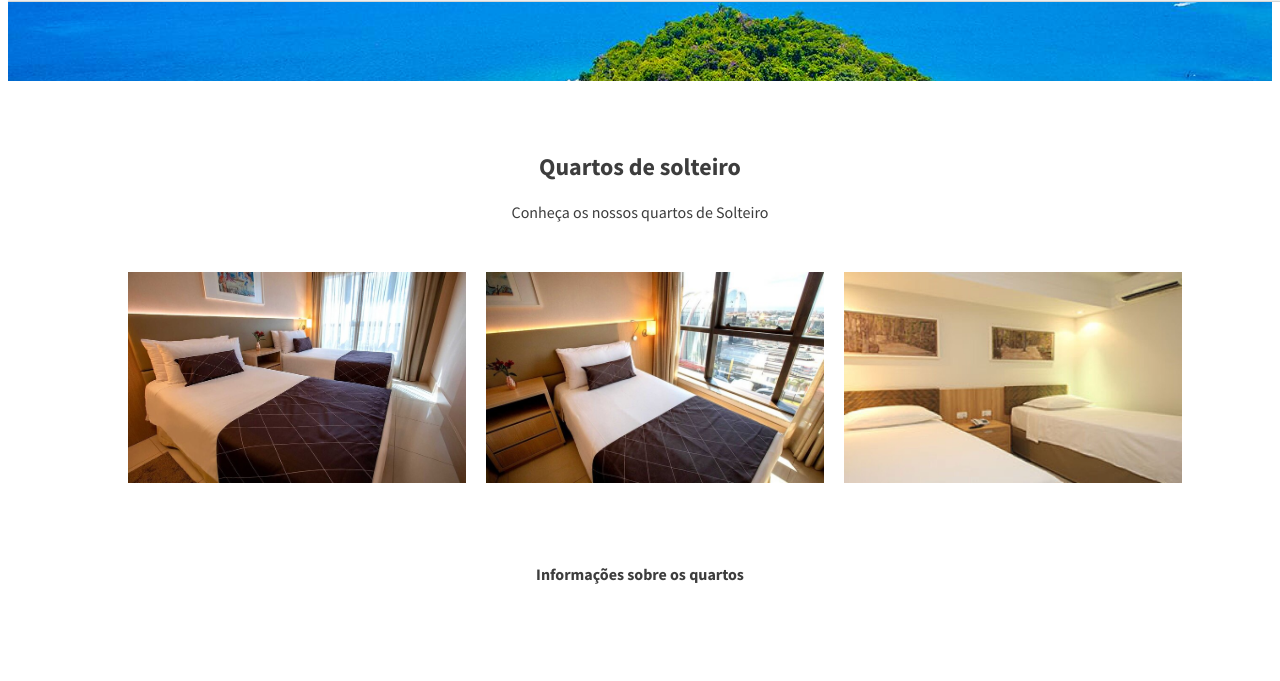
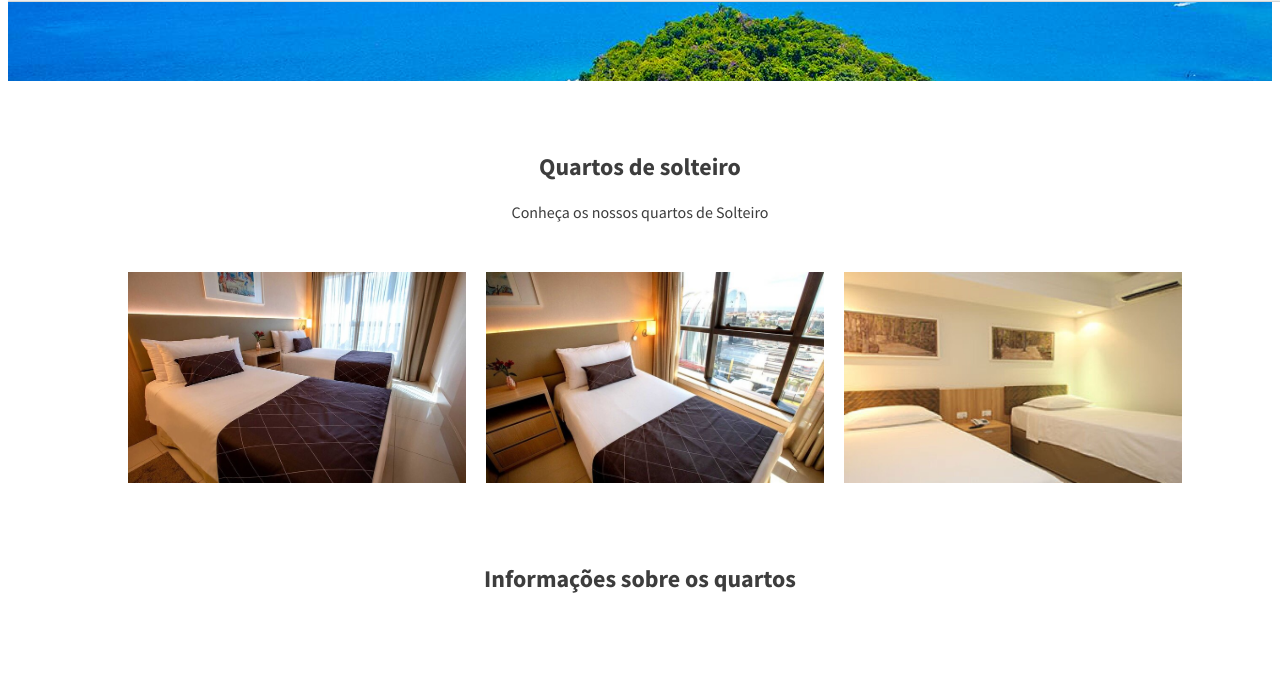
Before and after one commit to dedecidao/pousada, a plain HTML site: page quartos.html in a window 1280 px wide. Shown: the part 59-740 px from the top of the page. Drawn offline with Linux system fonts and the light colour scheme.

Commit message:
pagina de quartos e estilo

```diff
--- a/estilo.css
+++ b/estilo.css
@@ -213,7 +213,7 @@ color: #6592c9;
   justify-content: space-between;
 }
 
-.quarto-img{
+ .quarto-img{
   width: 33%;
   padding-bottom: 10px;
   margin-right: 20px;
--- a/quartos.html
+++ b/quartos.html
@@ -41,14 +41,17 @@
         <div class="secao-quartos tamanho-maximo-container">
             <img class="quarto-img" src="assets/quarto-solteiro1.jpg" alt="Quarto de Solteiro"
                 title="Quarto de Solteiro"></img>
+
             <img class="quarto-img" src="assets/quarto-solteiro2.jpg" alt="Quarto de Solteiro Cama"
                 title="Quarto de Solteiro"></img>
+
             <img class="quarto-img" src="assets/quarto-solteiro3.jpg" alt="Quarto de Solteiro Vista"
                 title="Quarto de Solteiro"></img>
+
         </div>
         <!-- End Quarto Solteiro Apresentacao -->
         <div class="tamanho-maximo-container secao-container">
-            <h4>Informações sobre os quartos</h4>
+            <h2>Informações sobre os quartos</h2>
 
         </div>
         <div class="tamanho-maximo-container secao-container secao-listas">
```
